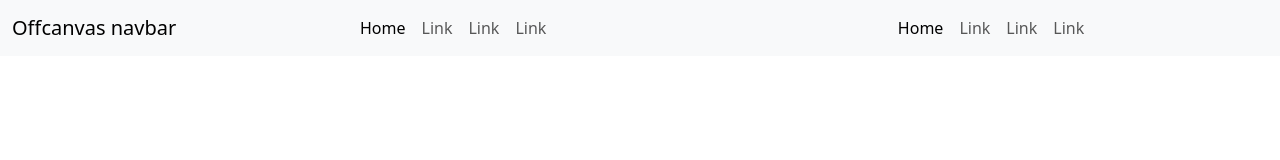
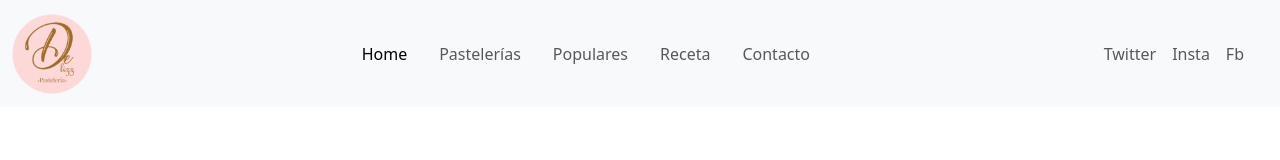
Before and after one commit to luferrduc/reposteria-italiana, a plain HTML site: page index.html in a window 1280 px wide. Drawn offline with nearby package versions, Linux system fonts and the light colour scheme.

Commit message:
Navbar responsive

```diff
--- a/index.html
+++ b/index.html
@@ -8,13 +8,9 @@
     <!-- Google Fonts -->
     <link rel="preconnect" href="https://fonts.googleapis.com">
     <link rel="preconnect" href="https://fonts.gstatic.com" crossorigin>
-    <link
-        href="https://fonts.googleapis.com/css2?family=Noto+Serif:wght@400;700&family=Open+Sans:wght@300;400;500;700&family=Roboto+Condensed:wght@300;400;700&display=swap"
-        rel="stylesheet">
-
+    <link href="https://fonts.googleapis.com/css2?family=Noto+Serif:wght@400;700&family=Open+Sans:wght@300;400;500;700&family=Roboto+Condensed:wght@300;400;700&display=swap" rel="stylesheet">
     <!-- Bootstrap -->
-    <link href="https://cdn.jsdelivr.net/npm/bootstrap@5.3.0-alpha1/dist/css/bootstrap.min.css" rel="stylesheet"
-        integrity="sha384-GLhlTQ8iRABdZLl6O3oVMWSktQOp6b7In1Zl3/Jr59b6EGGoI1aFkw7cmDA6j6gD" crossorigin="anonymous">
+    <link href="https://cdn.jsdelivr.net/npm/bootstrap@5.3.0-alpha1/dist/css/bootstrap.min.css" rel="stylesheet" integrity="sha384-GLhlTQ8iRABdZLl6O3oVMWSktQOp6b7In1Zl3/Jr59b6EGGoI1aFkw7cmDA6j6gD" crossorigin="anonymous">
     <!-- CSS Custom -->
     <link rel="stylesheet" href="/css/style.css">
     <title>Home</title>
@@ -23,7 +19,9 @@
 <body>
     <nav class="navbar navbar-expand-sm bg-body-tertiary fixed-top">
         <div class="container-fluid">
-            <a class="navbar-brand" href="#">Offcanvas navbar</a>
+            <a class="navbar-brand" href="#">
+                <img src="/assets/img/logo.png" alt="Logo" width="100%" height="80px" class="d-inline-block align-text-top">
+            </a>
             <button class="navbar-toggler" type="button" data-bs-toggle="offcanvas" data-bs-target="#offcanvasNavbar"
                 aria-controls="offcanvasNavbar">
                 <span class="navbar-toggler-icon"></span>
@@ -31,36 +29,36 @@
             <div class="offcanvas offcanvas-start" tabindex="-1" id="offcanvasNavbar"
                 aria-labelledby="offcanvasNavbarLabel">
                 <div class="offcanvas-header">
-                    <h5 class="offcanvas-title" id="offcanvasNavbarLabel">Offcanvas</h5>
+                    <h5 class="offcanvas-title" id="offcanvasNavbarLabel">Menú</h5>
                     <button type="button" class="btn-close" data-bs-dismiss="offcanvas" aria-label="Close"></button>
                 </div>
                 <div class="offcanvas-body">
-                    <ul class="navbar-nav justify-content-center flex-grow-1 pe-3">
+                    <ul class="navbar-nav justify-content-end flex-grow-1 pe-3 align-content-center">
                         <li class="nav-item">
-                            <a class="nav-link active" aria-current="page" href="#">Home</a>
+                            <a class="nav-link pe-4 active" aria-current="page" href="#">Home</a>
                         </li>
                         <li class="nav-item">
-                            <a class="nav-link" href="#">Link</a>
+                            <a class="nav-link pe-4" href="/pages/pastelerias.html">Pastelerías</a>
                         </li>
                         <li class="nav-item">
-                            <a class="nav-link" href="#">Link</a>
+                            <a class="nav-link pe-4" href="/pages/populares.html">Populares</a>
                         </li>
                         <li class="nav-item">
-                            <a class="nav-link" href="#">Link</a>
+                            <a class="nav-link pe-4" href="/pages/receta.html">Receta</a>
+                        </li>
+                        <li class="nav-item">
+                            <a class="nav-link pe-4" href="/pages/contacto.html">Contacto</a>
                         </li>
                     </ul>
-                    <ul class="navbar-nav justify-content-center flex-grow-1 pe-3">
+                    <ul class="navbar-nav justify-content-end flex-grow-1 pe-3">
                         <li class="nav-item">
-                            <a class="nav-link active" aria-current="page" href="#">Home</a>
+                            <a class="nav-link" href="#">Twitter</a>
                         </li>
                         <li class="nav-item">
-                            <a class="nav-link" href="#">Link</a>
+                            <a class="nav-link" href="#">Insta</a>
                         </li>
                         <li class="nav-item">
-                            <a class="nav-link" href="#">Link</a>
-                        </li>
-                        <li class="nav-item">
-                            <a class="nav-link" href="#">Link</a>
+                            <a class="nav-link" href="#">Fb</a>
                         </li>
                     </ul>
 
@@ -68,10 +66,14 @@
             </div>
         </div>
     </nav>
+    <main>
 
+    </main>
+    <footer>
+
+    </footer>
     <!-- Scripts JS -->
-    <script src="https://cdn.jsdelivr.net/npm/bootstrap@5.3.0-alpha1/dist/js/bootstrap.bundle.min.js"
-        integrity="sha384-w76AqPfDkMBDXo30jS1Sgez6pr3x5MlQ1ZAGC+nuZB+EYdgRZgiwxhTBTkF7CXvN"
+    <script src="https://cdn.jsdelivr.net/npm/bootstrap@5.3.0-alpha1/dist/js/bootstrap.bundle.min.js" integrity="sha384-w76AqPfDkMBDXo30jS1Sgez6pr3x5MlQ1ZAGC+nuZB+EYdgRZgiwxhTBTkF7CXvN"
         crossorigin="anonymous"></script>
 </body>
 
```
Also changed, not shown: assets/img/Le Altre Farine Del Mulino.jpg (added), assets/img/cafe-Sacher.jpg (added), assets/img/caffe-maria.jpg (added), assets/img/cannoli.jpg (added), assets/img/carlos's bakery.jpg (added), assets/img/delizz.ico (added), assets/img/logo.png (added), assets/img/pasteleria-1.jpg (added), assets/img/pasteleria-italiana-roma.jpg (added), assets/img/pastelerias.jpg (added), assets/img/pasticceri-pasticcerie-guida-gambero-rosso-2019.jpg (added), assets/img/placeholder-image-original.jpg (added), assets/img/placeholder-image.jpg (added), assets/img/reposteria-italiana-xvii.jpg (added), 1 more files.
